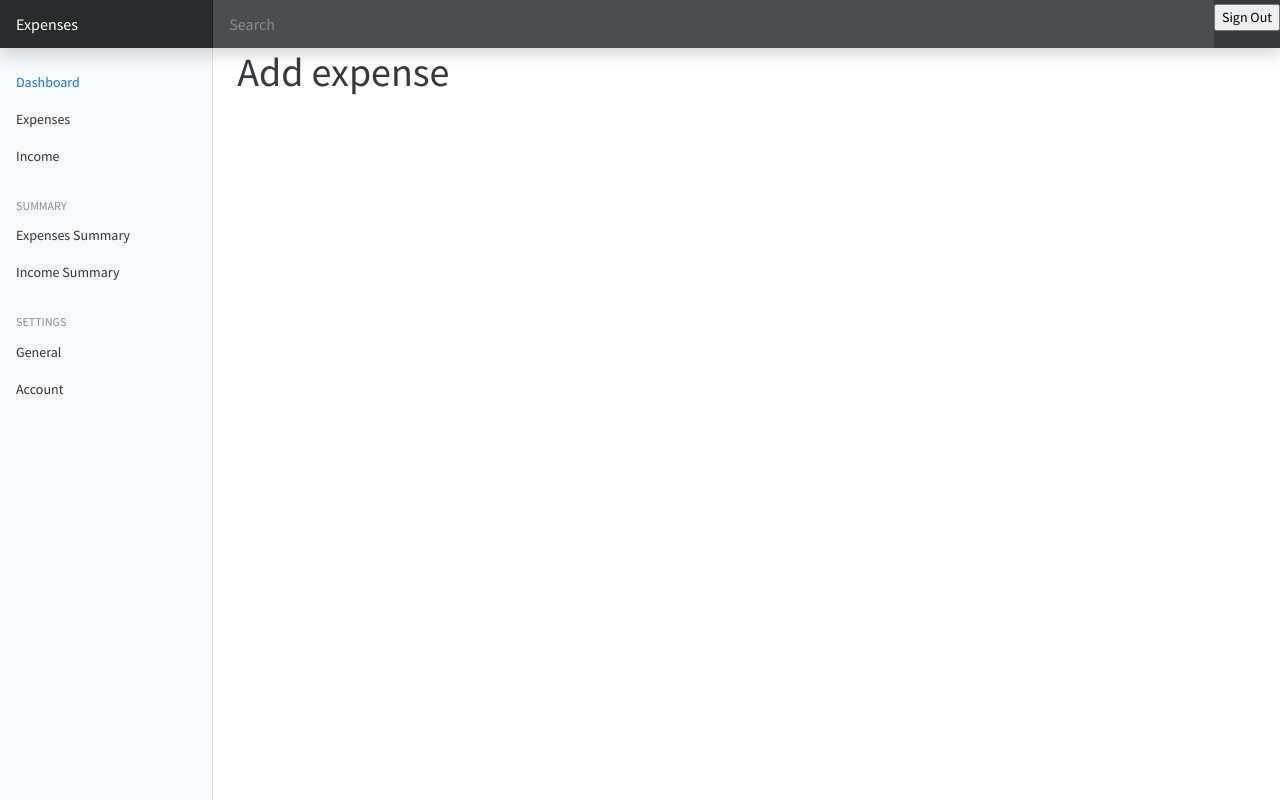
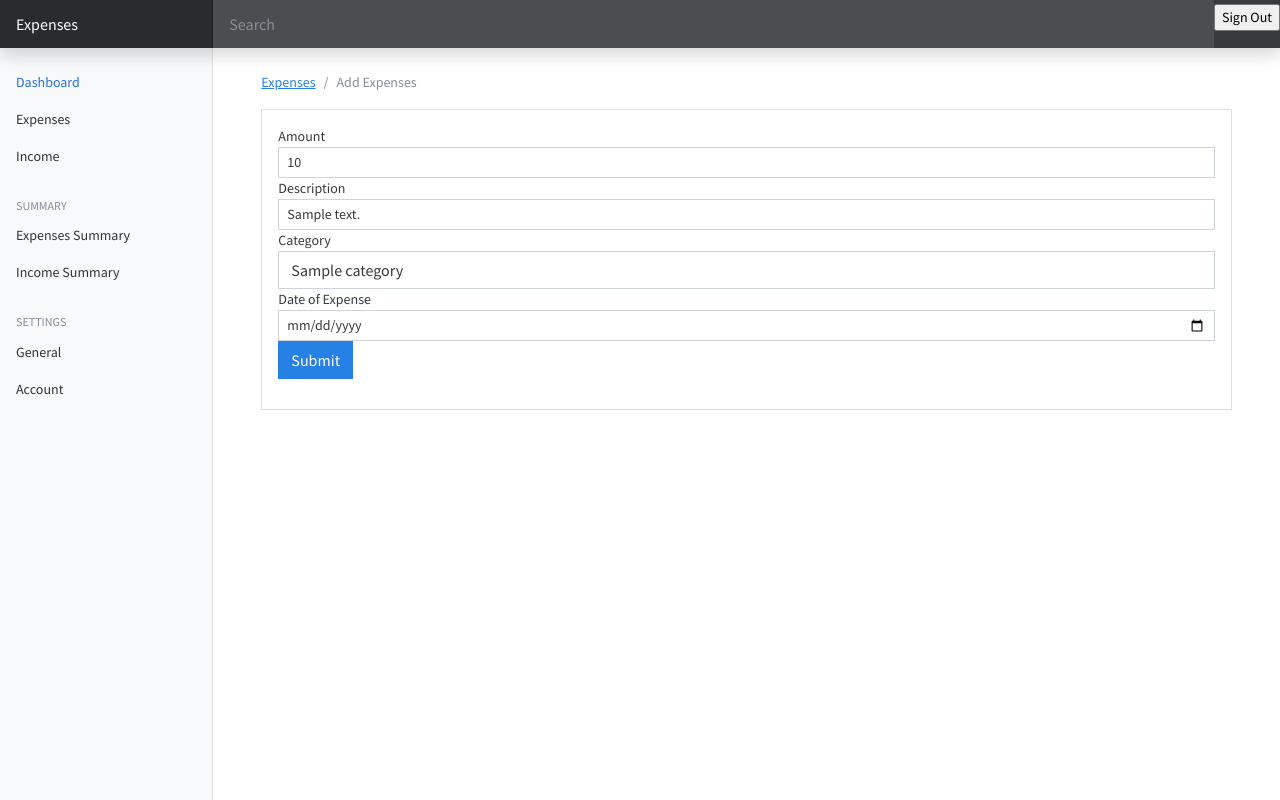
Before and after one commit to Isaac3N/django_project, a Django app: template expenseswebsite/templates/expenses/add_expense.html in a window 1280 px wide. Run offline with Django 4.2, Linux system fonts and the light colour scheme; tables that the repository leaves empty hold one stand-in row (values such as "Sample post"); the template is opened without the code that fills it: values that come from a table or form of the project are taken from there, most other values are stand-ins (such as "Sample title", 1, 10 or a date in 2020); some libraries are stand-ins or nearby versions.

Commit message:
add expense template

```diff
--- a/expenseswebsite/templates/expenses/add_expense.html
+++ b/expenseswebsite/templates/expenses/add_expense.html
@@ -1,37 +1,65 @@
-{% extends 'base.html' %}
+{% extends 'base.html' %} {% block content %}
 
 <div class="container mt-4">
 	<nav aria-label="breadcrumb">
 		<ol class="breadcrumb">
-			<li class="breadcrumb-item"><a href="{% url "expenses"%}">Expenses</a></li>
+			<li class="breadcrumb-item">
+				<a href="{% url 'expenses'%}">Expenses</a>
+			</li>
 			<li class="breadcrumb-item active" aria-current="page">Add Expenses</li>
 		</ol>
 	</nav>
-</div>
 
-<form action="{% url "expenses" %}" method="post">
+	<div class="card">
 		<div class="card-body">
+			<form action="{% url 'add-expenses' %}" method="post">
+				{% include 'partials/_messages.html'%} {% csrf_token %}
 				<div class="form-group">
 					<label for="">Amount</label>
-			<input type="number" class="form-control-sm" name= "amount">
+					<input
+						type="text"
+						class="form-control form-control-sm"
+						name="amount"
+						value="{{values.amount}}"
+					/>
 				</div>
 				<div class="form-group">
 					<label for="">Description</label>
-			<input type="text" class="form-control-sm" name= "amount">
+					<input
+						type="text"
+						class="form-control form-control-sm"
+						name="description"
+						value="{{values.description}}"
+					/>
 				</div>
 				<div class="form-group">
 					<label for="">Category</label>
-			<select name="category">
-				<option value=""></option>
-				<option value=""></option>
-				<option value=""></option>
-				<option value=""></option>
+					<select class="form-control" name="category">
+						{% for category in categories%}
+						<option name="category" value="{{category.name}}">
+							{{category.name}}
+						</option>
+
+						{% endfor %}
 					</select>
 				</div>
+				<div class="form-group">
+					<label for="">Date of Expense</label>
+					<input
+						type="date"
+						class="form-control form-control-sm"
+						name="expense_date"
+					/>
 				</div>
+
+				<input
+					type="submit"
+					value="Submit"
+					class="btn btn-primary btn-primary-sm"
+				/>
 			</form>
+		</div>
+	</div>
+</div>
 
-{% block content %}
-<h1>Add expense</h1>
-
-{% endblock content %}
+{% endblock %}
```
Lines whose indentation alone changed are shown as unchanged.
